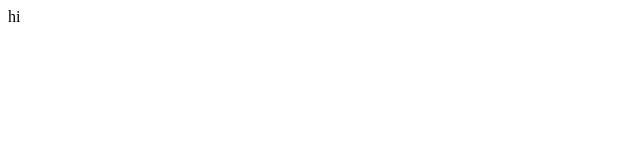
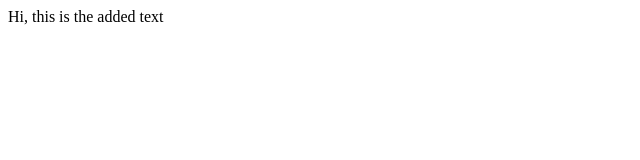
Before and after one commit to Lamaab02/comm150assignment-, a plain HTML site: page index.html in a window 1280 px wide. Shown: the whole page, without its empty margins (0-640 px from the left). Drawn offline with Linux system fonts and the light colour scheme.

Commit message:
Update index.html

```diff
--- a/index.html
+++ b/index.html
@@ -1 +1 @@
-<p>hi<p/>
+<p>Hi, this is the added text<p/>
```
